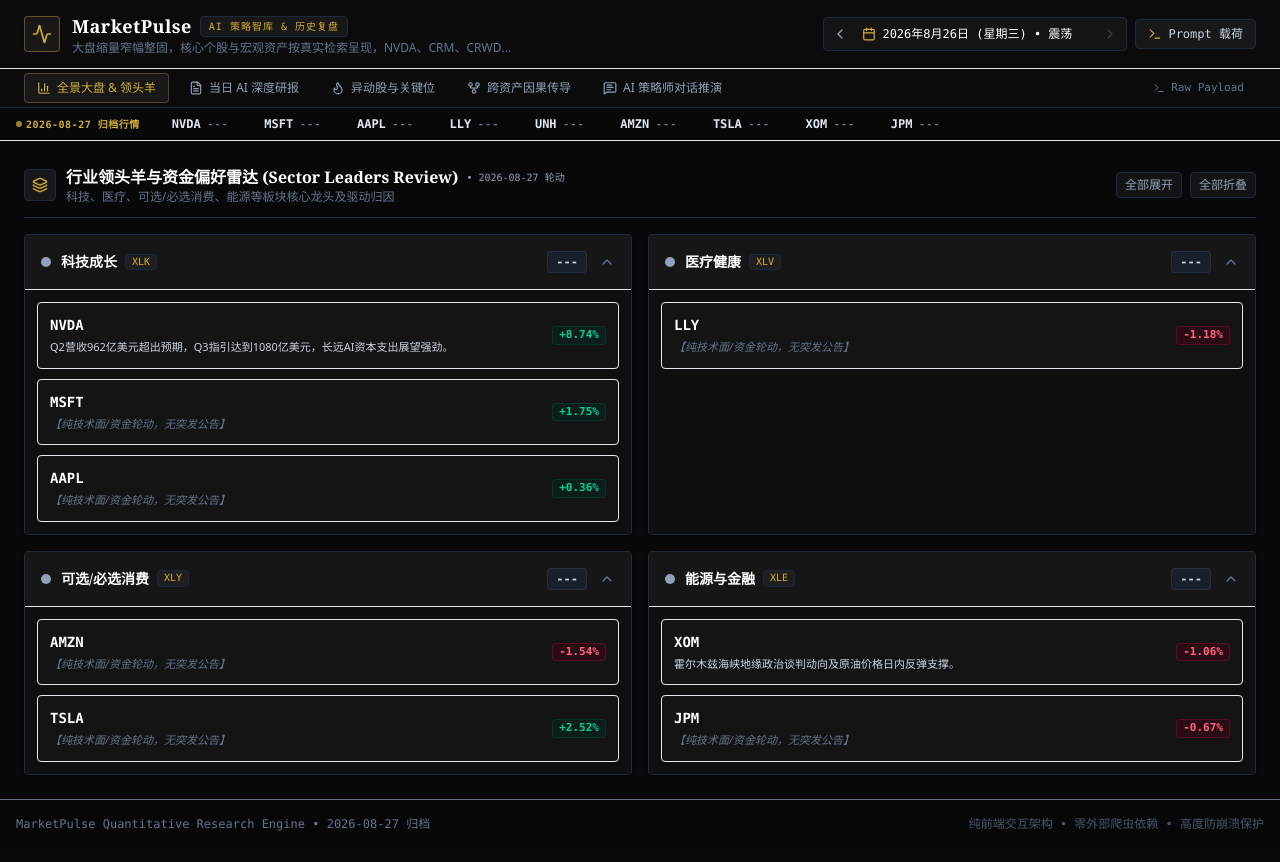
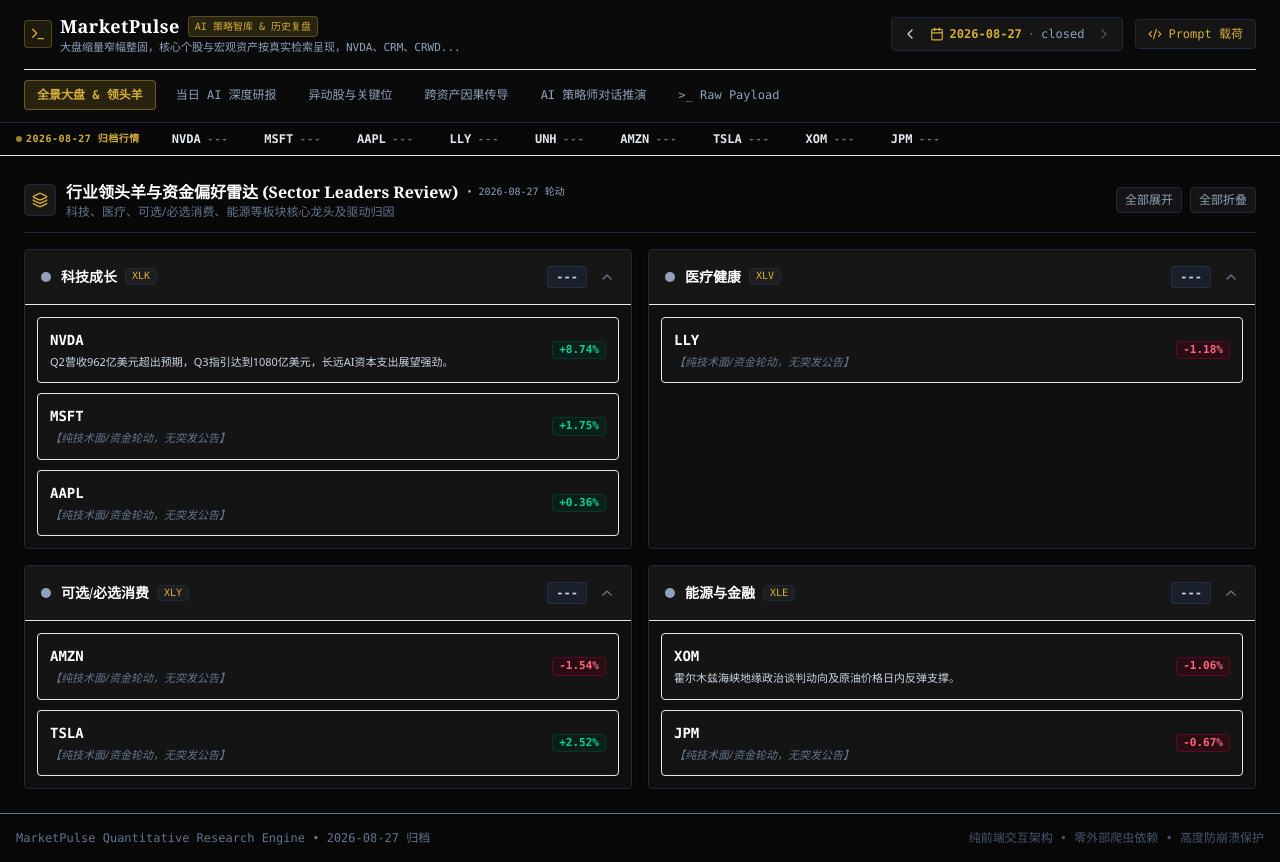
Before and after one commit to caole13/AI-Stock-Report-Daily, a React (Vite) app: page / in a window 1280 px wide. Built offline with nearby package versions, Linux system fonts and the light colour scheme; a web font is replaced by a local one.

Commit message:
Update Header.tsx

```diff
--- a/src/components/Header.tsx
+++ b/src/components/Header.tsx
@@ -1,222 +1,154 @@
-import React from "react";
+import React, { useMemo } from "react";
+import latestReport from "../data/latestReport.json";
+import { AVAILABLE_DATES } from "../data/historicalData";
 import {
   Calendar,
   ChevronLeft,
   ChevronRight,
-  Sparkles,
+  Code2,
   Terminal,
-  Activity,
-  RotateCcw,
-  BarChart3,
-  Flame,
-  GitFork,
-  MessageSquareText,
-  FileText,
 } from "lucide-react";
-import { AVAILABLE_DATES } from "../data/historicalData";
 
 interface HeaderProps {
   selectedDate: string;
   onSelectDate: (date: string) => void;
-  activeTab: "dashboard" | "briefing" | "transmissions" | "movers" | "chat" | "raw";
-  setActiveTab: (tab: "dashboard" | "briefing" | "transmissions" | "movers" | "chat" | "raw") => void;
+  activeTab: string;
+  setActiveTab: (tab: any) => void;
   onOpenPayloadModal: () => void;
 }
 
-export const Header: React.FC<HeaderProps> = ({
+export function Header({
   selectedDate,
   onSelectDate,
   activeTab,
   setActiveTab,
   onOpenPayloadModal,
-}) => {
-  const currentIndex = AVAILABLE_DATES.findIndex((d) => d.date === selectedDate);
-  const currentItem = AVAILABLE_DATES[currentIndex] || AVAILABLE_DATES[0];
+}: HeaderProps) {
+  // 1. 动态合并最新生成的 latestReport.json 日期，确保 27 号排在最前
+  const allAvailableDates = useMemo(() => {
+    const list = [...AVAILABLE_DATES];
+    if (latestReport?.date) {
+      const exists = list.some((item) => item.date === latestReport.date);
+      if (!exists) {
+        list.unshift({
+          date: latestReport.date,
+          status: latestReport.marketStatus || "Closed",
+          label: `${latestReport.date} · 盘后`,
+        });
+      }
+    }
+    return list;
+  }, []);
 
-  const hasPrev = currentIndex < AVAILABLE_DATES.length - 1;
-  const hasNext = currentIndex > 0;
+  const currentIndex = allAvailableDates.findIndex(
+    (item) => item.date === selectedDate
+  );
 
-  const handlePrevDay = () => {
-    if (hasPrev) {
-      onSelectDate(AVAILABLE_DATES[currentIndex + 1].date);
+  const handlePrevDate = () => {
+    if (currentIndex < allAvailableDates.length - 1) {
+      onSelectDate(allAvailableDates[currentIndex + 1].date);
     }
   };
 
-  const handleNextDay = () => {
-    if (hasNext) {
-      onSelectDate(AVAILABLE_DATES[currentIndex - 1].date);
+  const handleNextDate = () => {
+    if (currentIndex > 0) {
+      onSelectDate(allAvailableDates[currentIndex - 1].date);
     }
   };
 
-  const handleLatestDay = () => {
-    onSelectDate(AVAILABLE_DATES[0].date);
-  };
+  const currentItem = allAvailableDates[currentIndex] || allAvailableDates[0];
 
   return (
-    <header className="border-b border-slate-800 bg-[#0c0c0c]/95 backdrop-blur-md sticky top-0 z-40">
-      {/* Top Banner & Date Switcher */}
-      <div className="max-w-7xl mx-auto px-4 sm:px-6 py-3 flex flex-col md:flex-row md:items-center justify-between gap-4">
-
-        {/* Brand & Tagline */}
-        <div className="flex items-center gap-3">
-          <div className="w-9 h-9 rounded-sm bg-[#181818] border border-[#d4af37]/40 flex items-center justify-center text-[#d4af37] shadow-sm">
-            <Activity className="w-5 h-5" />
+    <header className="sticky top-0 z-40 bg-[#0c0c0c]/90 backdrop-blur-md border-b border-slate-800 px-4 sm:px-6 py-3">
+      <div className="max-w-7xl mx-auto flex flex-col md:flex-row items-center justify-between gap-4">
+        {/* Brand & Subtitle */}
+        <div className="flex items-center gap-3 w-full md:w-auto justify-between md:justify-start">
+          <div className="flex items-center gap-2">
+            <div className="w-7 h-7 rounded bg-[#d4af37]/10 border border-[#d4af37]/30 flex items-center justify-center text-[#d4af37]">
+              <Terminal className="w-4 h-4" />
             </div>
             <div>
               <div className="flex items-center gap-2">
-              <h1 className="text-lg font-serif font-bold text-white tracking-wide">
+                <span className="font-serif font-bold text-lg text-white tracking-wide">
                   MarketPulse
-              </h1>
-              <span className="text-[10px] uppercase font-mono tracking-widest px-2 py-0.5 rounded-sm bg-[#181818] text-[#d4af37] border border-slate-800">
+                </span>
+                <span className="text-[10px] uppercase font-mono px-1.5 py-0.5 rounded bg-[#d4af37]/15 text-[#d4af37] border border-[#d4af37]/30">
                   AI 策略智库 & 历史复盘
                 </span>
               </div>
-            <p className="text-xs text-slate-500 font-sans truncate max-w-md hidden sm:block">
-              {currentItem.tagline}
+              <p className="text-[11px] text-slate-400 font-mono hidden sm:block">
+                大盘缩量窄幅整固，核心个股与宏观资产按真实检索呈现，NVDA、CRM、CRWD...
               </p>
             </div>
           </div>
+        </div>
 
-        {/* Center: Interactive Date Switcher & Fast Jumper */}
-        <div className="flex items-center flex-wrap gap-2">
-          {/* Quick Prev / Next Buttons */}
-          <div className="flex items-center bg-[#141414] border border-slate-800 rounded-sm p-0.5">
+        {/* Date Selector & Action Tools */}
+        <div className="flex items-center gap-2 sm:gap-3 w-full md:w-auto justify-between md:justify-end">
+          {/* Dynamic Date Switcher */}
+          <div className="flex items-center bg-[#151515] border border-slate-800 rounded px-1.5 py-1 text-xs font-mono text-slate-300">
             <button
-              onClick={handlePrevDay}
-              disabled={!hasPrev}
-              title="切换至上一历史交易日"
-              className="p-1.5 rounded-sm text-slate-400 hover:text-white hover:bg-[#202020] disabled:opacity-30 disabled:hover:bg-transparent transition-colors"
+              onClick={handlePrevDate}
+              disabled={currentIndex >= allAvailableDates.length - 1}
+              className="p-1 hover:text-white disabled:opacity-30 disabled:hover:text-slate-300 transition-colors"
+              title="查看前一日"
             >
               <ChevronLeft className="w-4 h-4" />
             </button>
 
-            {/* Date Select Dropdown */}
-            <div className="relative flex items-center px-2">
-              <Calendar className="w-3.5 h-3.5 text-[#d4af37] mr-1.5 pointer-events-none" />
-              <select
-                value={selectedDate}
-                onChange={(e) => onSelectDate(e.target.value)}
-                className="bg-transparent text-xs font-mono font-medium text-white appearance-none cursor-pointer focus:outline-none pr-4"
-              >
-                {AVAILABLE_DATES.map((item) => (
-                  <option
-                    key={item.date}
-                    value={item.date}
-                    className="bg-[#121212] text-slate-200 py-1"
-                  >
-                    {item.displayDate} ({item.weekday}) • {item.marketTone}
-                  </option>
-                ))}
-              </select>
+            <div className="flex items-center gap-1.5 px-2 text-[#d4af37]">
+              <Calendar className="w-3.5 h-3.5" />
+              <span className="font-semibold">{currentItem?.date || selectedDate}</span>
+              <span className="text-slate-500">·</span>
+              <span className="text-slate-400">{currentItem?.status || "已收盘"}</span>
             </div>
 
             <button
-              onClick={handleNextDay}
-              disabled={!hasNext}
-              title="切换至下一历史交易日"
-              className="p-1.5 rounded-sm text-slate-400 hover:text-white hover:bg-[#202020] disabled:opacity-30 disabled:hover:bg-transparent transition-colors"
+              onClick={handleNextDate}
+              disabled={currentIndex <= 0}
+              className="p-1 hover:text-white disabled:opacity-30 disabled:hover:text-slate-300 transition-colors"
+              title="查看后一日"
             >
               <ChevronRight className="w-4 h-4" />
             </button>
           </div>
 
-          {/* Quick "Latest" Button if not on latest */}
-          {currentIndex > 0 && (
-            <button
-              onClick={handleLatestDay}
-              className="px-2.5 py-1.5 rounded-sm bg-[#181818] hover:bg-[#222222] text-[#d4af37] border border-slate-800 text-xs font-mono flex items-center gap-1 transition-colors"
-            >
-              <RotateCcw className="w-3 h-3" />
-              <span>最新日</span>
-            </button>
-          )}
-
-          {/* Prompt Payload Modal Opener */}
+          {/* Prompt Payload Trigger */}
           <button
             onClick={onOpenPayloadModal}
-            className="px-3 py-1.5 rounded-sm bg-[#181818] hover:bg-[#222222] text-slate-300 border border-slate-800 text-xs font-mono flex items-center gap-1.5 transition-colors"
-            title="查看当前日期的 Prompt Payload 原始提示词"
+            className="flex items-center gap-1.5 px-3 py-1.5 rounded bg-[#151515] hover:bg-[#1f1f1f] text-[#d4af37] border border-slate-800 text-xs font-mono transition-colors"
           >
-            <Terminal className="w-3.5 h-3.5 text-[#d4af37]" />
-            <span className="hidden sm:inline">Prompt 载荷</span>
+            <Code2 className="w-3.5 h-3.5" />
+            <span>Prompt 载荷</span>
           </button>
         </div>
       </div>
 
-      {/* Navigation Tabs Bar */}
-      <div className="max-w-7xl mx-auto px-4 sm:px-6 flex items-center gap-1 sm:gap-2 overflow-x-auto no-scrollbar border-t border-slate-850/60 pt-1 pb-1">
+      {/* Navigation Tabs */}
+      <div className="max-w-7xl mx-auto mt-3 flex items-center gap-2 border-t border-slate-850 pt-2.5 overflow-x-auto no-scrollbar text-xs font-mono">
+        {[
+          { id: "dashboard", label: "全景大盘 & 领头羊" },
+          { id: "briefing", label: "当日 AI 深度研报" },
+          { id: "movers", label: "异动股与关键位" },
+          { id: "transmissions", label: "跨资产因果传导" },
+          { id: "chat", label: "AI 策略师对话推演" },
+          { id: "raw", label: ">_ Raw Payload" },
+        ].map((tab) => (
           <button
-          onClick={() => setActiveTab("dashboard")}
-          className={`px-3 py-1.5 rounded-sm text-xs font-medium flex items-center gap-1.5 transition-colors whitespace-nowrap ${
-            activeTab === "dashboard"
-              ? "bg-[#181818] text-[#d4af37] border border-[#d4af37]/30"
+            key={tab.id}
+            onClick={() => setActiveTab(tab.id)}
+            className={`px-3 py-1.5 rounded whitespace-nowrap transition-all ${
+              activeTab === tab.id
+                ? "bg-[#d4af37]/15 text-[#d4af37] border border-[#d4af37]/40 font-semibold"
                 : "text-slate-400 hover:text-slate-200 hover:bg-[#141414]"
             }`}
           >
-          <BarChart3 className="w-3.5 h-3.5" />
-          <span>全景大盘 & 领头羊</span>
+            {tab.label}
           </button>
-
-        <button
-          onClick={() => setActiveTab("briefing")}
-          className={`px-3 py-1.5 rounded-sm text-xs font-medium flex items-center gap-1.5 transition-colors whitespace-nowrap ${
-            activeTab === "briefing"
-              ? "bg-[#181818] text-[#d4af37] border border-[#d4af37]/30"
-              : "text-slate-400 hover:text-slate-200 hover:bg-[#141414]"
-          }`}
-        >
-          <FileText className="w-3.5 h-3.5" />
-          <span>当日 AI 深度研报</span>
-        </button>
-
-        <button
-          onClick={() => setActiveTab("movers")}
-          className={`px-3 py-1.5 rounded-sm text-xs font-medium flex items-center gap-1.5 transition-colors whitespace-nowrap ${
-            activeTab === "movers"
-              ? "bg-[#181818] text-[#d4af37] border border-[#d4af37]/30"
-              : "text-slate-400 hover:text-slate-200 hover:bg-[#141414]"
-          }`}
-        >
-          <Flame className="w-3.5 h-3.5" />
-          <span>异动股与关键位</span>
-        </button>
-
-        <button
-          onClick={() => setActiveTab("transmissions")}
-          className={`px-3 py-1.5 rounded-sm text-xs font-medium flex items-center gap-1.5 transition-colors whitespace-nowrap ${
-            activeTab === "transmissions"
-              ? "bg-[#181818] text-[#d4af37] border border-[#d4af37]/30"
-              : "text-slate-400 hover:text-slate-200 hover:bg-[#141414]"
-          }`}
-        >
-          <GitFork className="w-3.5 h-3.5" />
-          <span>跨资产因果传导</span>
-        </button>
-
-        <button
-          onClick={() => setActiveTab("chat")}
-          className={`px-3 py-1.5 rounded-sm text-xs font-medium flex items-center gap-1.5 transition-colors whitespace-nowrap ${
-            activeTab === "chat"
-              ? "bg-[#181818] text-[#d4af37] border border-[#d4af37]/30"
-              : "text-slate-400 hover:text-slate-200 hover:bg-[#141414]"
-          }`}
-        >
-          <MessageSquareText className="w-3.5 h-3.5" />
-          <span>AI 策略师对话推演</span>
-        </button>
-
-        <button
-          onClick={() => setActiveTab("raw")}
-          className={`px-3 py-1.5 rounded-sm text-xs font-medium flex items-center gap-1.5 transition-colors whitespace-nowrap ml-auto ${
-            activeTab === "raw"
-              ? "bg-[#181818] text-[#d4af37] border border-[#d4af37]/30"
-              : "text-slate-500 hover:text-slate-300"
-          }`}
-        >
-          <Terminal className="w-3 h-3" />
-          <span className="font-mono text-[11px]">Raw Payload</span>
-        </button>
+        ))}
       </div>
     </header>
   );
-};
+}
+
+export default Header;
```
Lines whose indentation alone changed are shown as unchanged.
